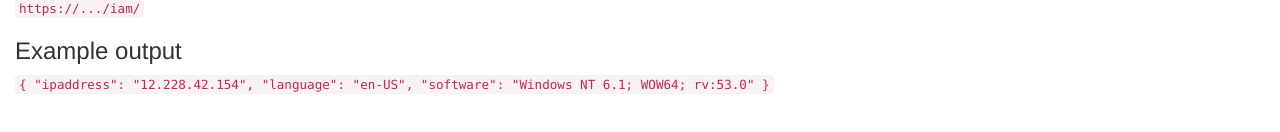
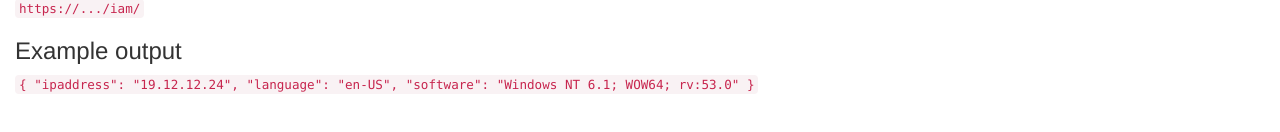
Before and after one commit to ronaldblanco/request_header_parser, a website: page views/index.html in a window 1280 px wide. Shown: the part 558-690 px from the top of the page. Drawn offline with nearby package versions, Linux system fonts and the light colour scheme.

Commit message:
fix index.html

```diff
--- a/views/index.html
+++ b/views/index.html
@@ -34,7 +34,7 @@
 
             <h3>Example output</h3>
             <code>{
-                "ipaddress": "12.228.42.154",
+                "ipaddress": "19.12.12.24",
                 "language": "en-US",
                 "software": "Windows NT 6.1; WOW64; rv:53.0"
             }</code>
```
